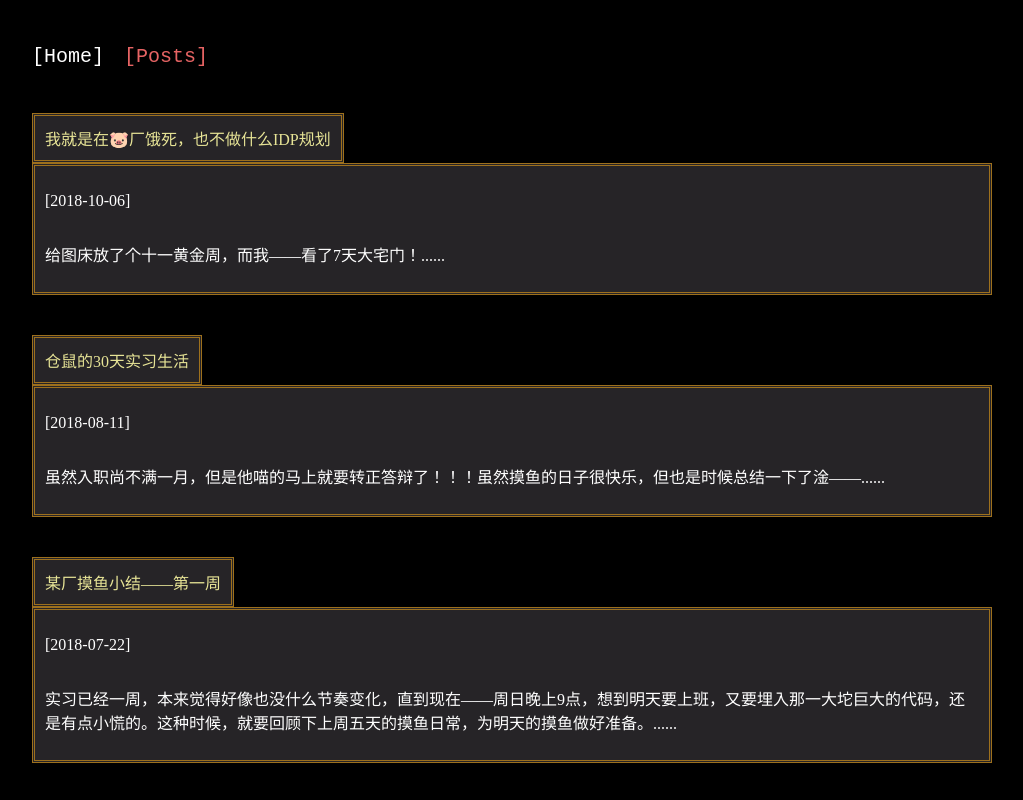
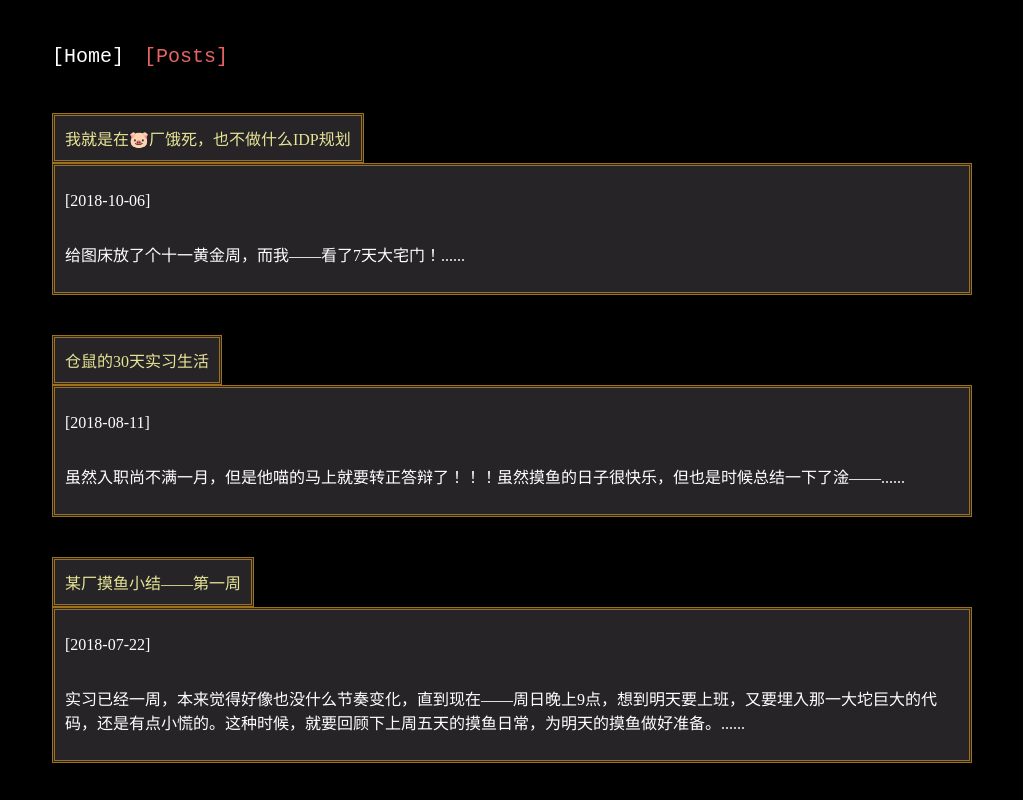
Before and after one commit to B-sirius/b-sirius.github.io, a Next.js app: page /posts in a window 1280 px wide. Shown: the top 800 px of the page, without its empty margins (128-1151 px from the left). Built offline with nearby package versions, Linux system fonts and the light colour scheme.

Commit message:
feat: local

```diff
--- a/components/MarkdownWrapper/index.js
+++ b/components/MarkdownWrapper/index.js
@@ -1,7 +1,10 @@
+// 定制markdown渲染样式
 import styled from "styled-components";
 
 const MarkdownWrapper = styled.div`
-    padding: 20px 30px;
+    --md-link-color: ${({ theme }) => theme.mdLinkColor};
+
+    padding: 20px 20px;
 
     & {
         p {
--- a/components/Root/index.js
+++ b/components/Root/index.js
@@ -8,9 +8,6 @@ const RootWrapper = styled.div`
     --font-color: ${({ theme }) => theme.fontColor};
     --font-highlight-color: ${({ theme }) => theme.fontHighlightColor};
     --nav-color: ${({ theme }) => theme.navColor};
-
-    // markdown style
-    --md-link-color: ${({ theme }) => theme.mdLinkColor};
 
     background-color: var(--root-bg-color);
     overflow: scroll;
--- a/components/RootContainer/index.js
+++ b/components/RootContainer/index.js
@@ -2,10 +2,10 @@ import styled from 'styled-components';
 
 // 固定宽度的主体容器
 const ContainerWrapper = styled.div`
-    width: 960px;
+    max-width: 960px;
     margin: auto;
     overflow: hidden;
-    padding: 40px 0;
+    padding: 40px 20px;
     min-height: 100vh;
     color: var(--font-color)
 `
--- a/package.json
+++ b/package.json
@@ -19,6 +19,7 @@
     "react-device-detect": "^2.2.2",
     "react-dom": "18.2.0",
     "react-markdown": "^8.0.3",
+    "react-syntax-highlighter": "^15.5.0",
     "rehype-raw": "^6.1.1",
     "styled-components": "^5.3.6"
   },
--- a/pages/index.js
+++ b/pages/index.js
@@ -1,3 +1,4 @@
+// 主页，一些介绍
 import styled, { ThemeProvider } from "styled-components";
 import Root from "components/Root";
 import RootContainer from "components/RootContainer";
--- a/pages/posts/[id].js
+++ b/pages/posts/[id].js
@@ -59,6 +59,7 @@ const Post = (props) => {
     const { mdText, date, title } = props;
     const [renderedMd, setRenderedMd] = useState(null);
 
+    // ReactMarkdown这部分的渲染一定要在客户端进行，所以我们将其放在useEffect中
     useEffect(() => {
         setRenderedMd(
             <ReactMarkdown rehypePlugins={[rehypeRaw]}>
--- a/theme.js
+++ b/theme.js
@@ -6,6 +6,7 @@ const theme = {
     fontHighlightColor: '#e7e496',
     navColor: '#e76464',
 
+    // markdown theme
     mdLinkColor: '#e64f4f',
 }
 
```
Also changed, not shown: 1 other file (tests, documents, lock files or other folders).
